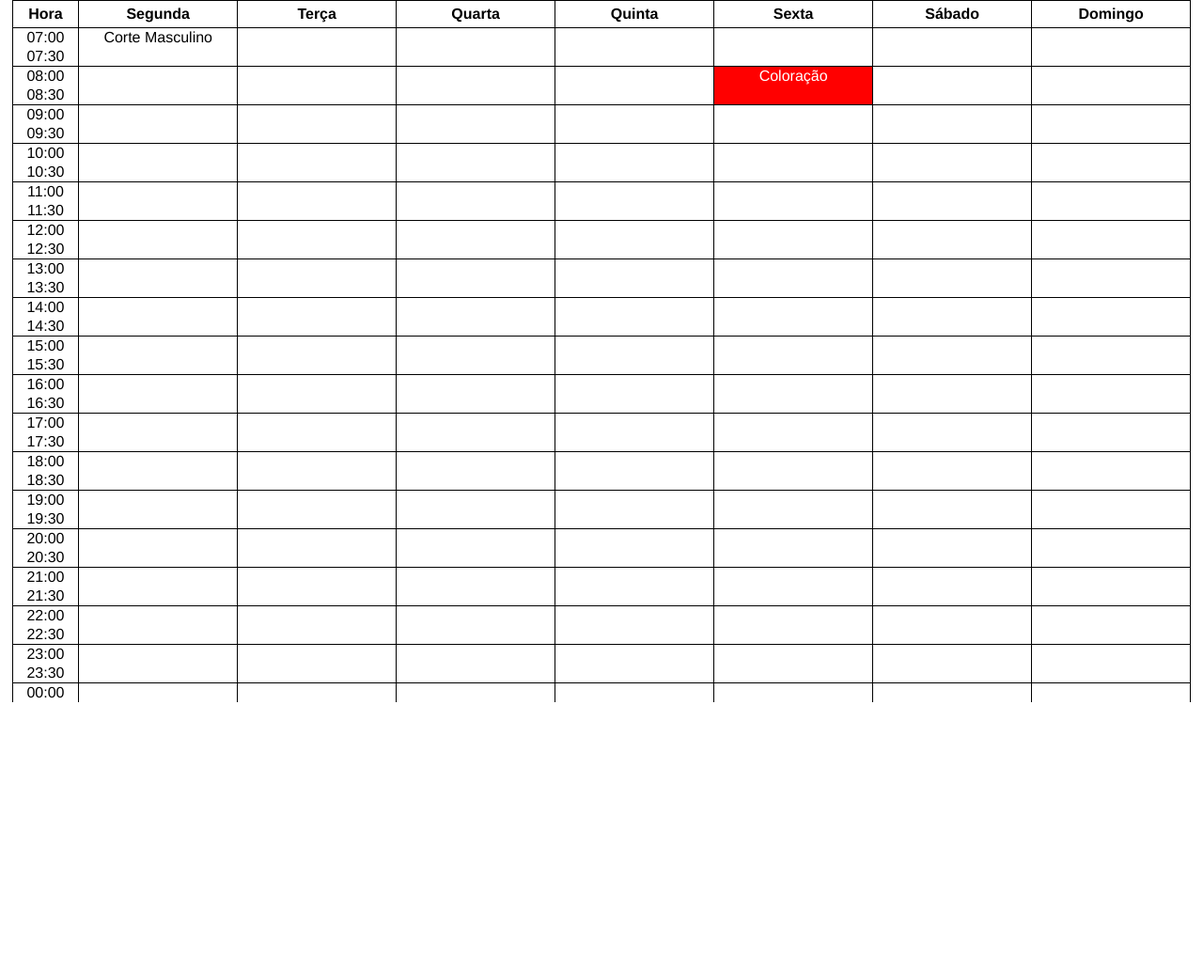
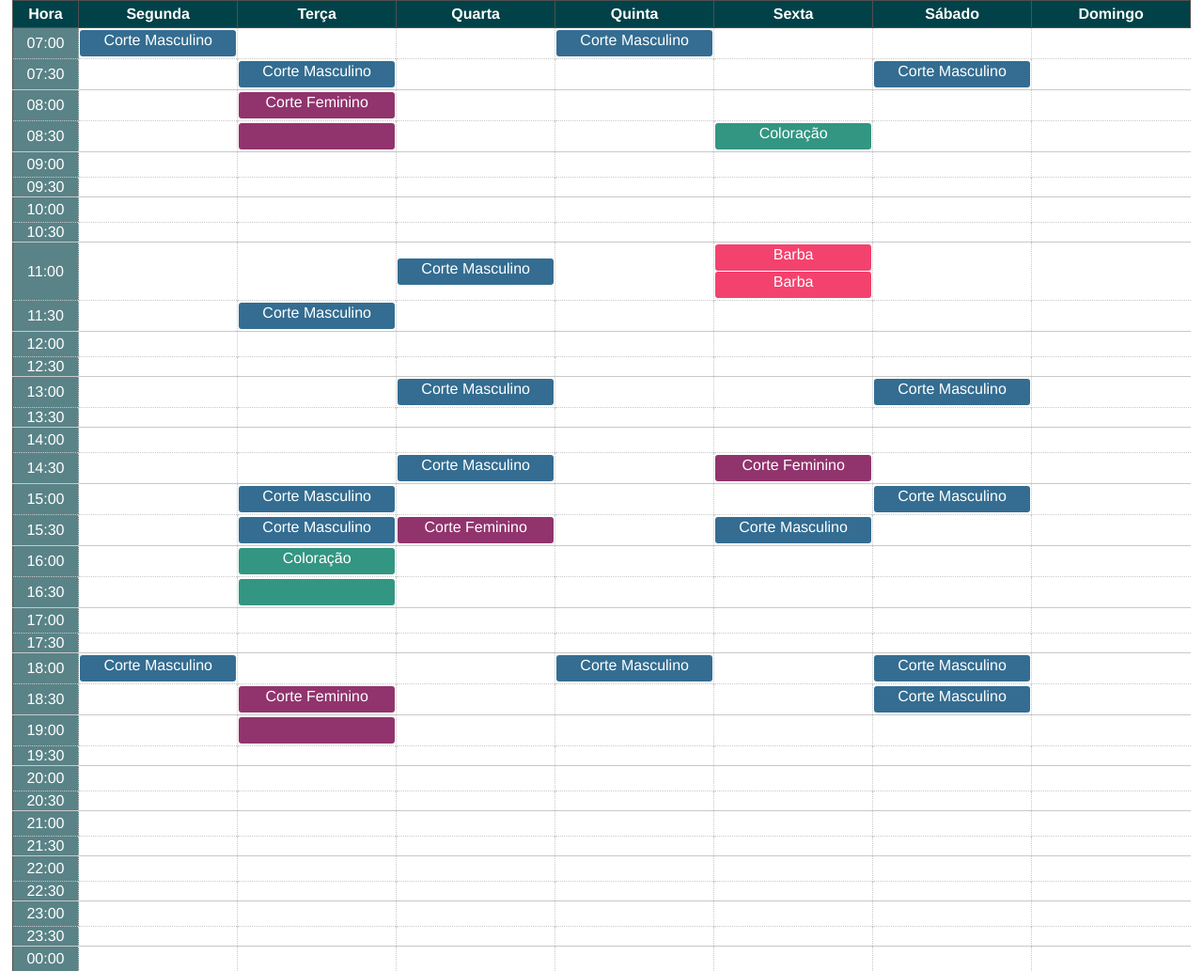
Before and after one commit to cecg31/barbershop, a PHP site: page /views/agenda.html in a window 1280 px wide. Shown: the whole page at 94% size. Before the commit the page ends 747 px from the top, so only its background shows below. Run offline with PHP 8.4, Linux system fonts and the light colour scheme.

Commit message:
Agenda Layout v2

```diff
--- a/graphics/styling/agenda.css
+++ b/graphics/styling/agenda.css
@@ -25,33 +25,41 @@ body
 
 #agenda-layout table td
 {
-
     text-align: center;
 }
 
 #agenda-layout table th
 {
-    border: 1px solid black;
+    border: 1px solid #4f4f4f;
     padding: 5px 0;
+    background-color: #014248;
+    color: white;
+}
+
+#agenda-layout table td:first-child
+{
+
+    background-color: #5A8387;
+    color: white;
+    height: 24px;
+    border: none;
 }
 
 #agenda-layout table tr
 {
-    border: 1px solid black;
-    border-bottom: none;
     height: 100%;
+      border-left: 1px solid #4f4f4f;
 }
 
 #agenda-layout table td
 {
-    border-left: 1px solid black;
-
+    border-top: 1px solid #c9c9c9;
+    border-left: 1px dotted #c9c9c9 !important;
 }
 
-#agenda-layout table tr:nth-child(even)
+#agenda-layout table tr:nth-child(even) td
 {
-
-    border-top: none;
+    border-top: 1px dotted #c9c9c9;
     height: 100%;
 }
 
@@ -59,10 +67,40 @@ body
 #agenda-layout tr td:first-child
 {
     text-align: center;
+    border-top: 1px solid #c9c9c9;
 }
+
 
 .appointment
 {
     width: 100%;
     border-radius: 3px;
+    padding: 2px 0;
+    min-height: 24px;
+    margin: 1px 0;
+    cursor: pointer;
 }
+
+.ap1
+{
+   background-color: #346d91;
+   color: white;
+}
+
+.ap2
+{
+   background-color: #91346d;
+   color: white;
+}
+
+.ap3
+{
+   background-color: #339682;
+   color: white;
+}
+
+.ap4
+{
+   background-color: #f4426e;
+   color: white;
+}
--- a/views/agenda.html
+++ b/views/agenda.html
@@ -27,7 +27,7 @@
                 <td> <div class="appointment ap1">Corte Masculino</div> </td>
                 <td></td>
                 <td></td>
-                <td></td>
+                <td><div class="appointment ap1">Corte Masculino</div></td>
                 <td></td>
                 <td></td>
                 <td></td>
@@ -35,30 +35,30 @@
               <tr hour="730">
                 <td>07:30</td>
                 <td></td>
+                <td><div class="appointment ap1">Corte Masculino</div></td>
                 <td></td>
+                <td></td>
+                <td></td>
+                <td><div class="appointment ap1">Corte Masculino</div></td>
+                <td></td>
+              </tr>
+              <tr hour="8">
+                <td>08:00</td>
+                <td></td>
+                <td><div class="appointment ap2">Corte Feminino</div></td>
                 <td></td>
                 <td></td>
                 <td></td>
                 <td></td>
                 <td></td>
               </tr>
-              <tr hour="8">
-                <td>08:00</td>
-                <td></td>
-                <td></td>
-                <td></td>
-                <td></td>
-                <td style="background-color: red; color:white;">Coloração</td>
-                <td></td>
-                <td></td>
-              </tr>
               <tr hour="830">
                 <td>08:30</td>
                 <td></td>
+                <td><div class="appointment ap2"> </div></td>
                 <td></td>
                 <td></td>
-                <td></td>
-                <td style="background-color: red; color:white;"></td>
+                <td><div class="appointment ap3">Coloração</div></td>
                 <td></td>
                 <td></td>
               </tr>
@@ -106,16 +106,16 @@
                 <td>11:00</td>
                 <td></td>
                 <td></td>
+                <td><div class="appointment ap1">Corte Masculino</div></td>
                 <td></td>
-                <td></td>
-                <td></td>
+                <td><div class="appointment ap4">Barba</div> <div class="appointment ap4">Barba</div></td>
                 <td></td>
                 <td></td>
               </tr>
               <tr hour="1130">
                 <td>11:30</td>
                 <td></td>
-                <td></td>
+                <td><div class="appointment ap1">Corte Masculino</div></td>
                 <td></td>
                 <td></td>
                 <td></td>
@@ -146,10 +146,10 @@
                 <td>13:00</td>
                 <td></td>
                 <td></td>
+                <td><div class="appointment ap1">Corte Masculino</div></td>
                 <td></td>
                 <td></td>
-                <td></td>
-                <td></td>
+                <td><div class="appointment ap1">Corte Masculino</div></td>
                 <td></td>
               </tr>
               <tr hour="1330">
@@ -176,36 +176,36 @@
                 <td>14:30</td>
                 <td></td>
                 <td></td>
+                <td><div class="appointment ap1">Corte Masculino</div></td>
                 <td></td>
-                <td></td>
-                <td></td>
+                <td><div class="appointment ap2">Corte Feminino</div></td>
                 <td></td>
                 <td></td>
               </tr>
               <tr hour="15">
                 <td>15:00</td>
                 <td></td>
+                <td><div class="appointment ap1">Corte Masculino</div></td>
                 <td></td>
                 <td></td>
                 <td></td>
-                <td></td>
-                <td></td>
+                <td><div class="appointment ap1">Corte Masculino</div></td>
                 <td></td>
               </tr>
               <tr hour="1530">
                 <td>15:30</td>
                 <td></td>
+                <td><div class="appointment ap1">Corte Masculino</div></td>
+                <td><div class="appointment ap2">Corte Feminino</div></td>
                 <td></td>
-                <td></td>
-                <td></td>
-                <td></td>
+                <td><div class="appointment ap1">Corte Masculino</div></td>
                 <td></td>
                 <td></td>
               </tr>
               <tr hour="16">
                 <td>16:00</td>
                 <td></td>
-                <td></td>
+                <td><div class="appointment ap3">Coloração</div></td>
                 <td></td>
                 <td></td>
                 <td></td>
@@ -215,7 +215,7 @@
               <tr hour="1630">
                 <td>16:30</td>
                 <td></td>
-                <td></td>
+                <td><div class="appointment ap3"></div></td>
                 <td></td>
                 <td></td>
                 <td></td>
@@ -244,28 +244,28 @@
               </tr>
               <tr hour="18">
                 <td>18:00</td>
+                <td><div class="appointment ap1">Corte Masculino</div></td>
                 <td></td>
                 <td></td>
+                <td><div class="appointment ap1">Corte Masculino</div></td>
                 <td></td>
-                <td></td>
-                <td></td>
-                <td></td>
+                <td><div class="appointment ap1">Corte Masculino</div></td>
                 <td></td>
               </tr>
               <tr hour="1830">
                 <td>18:30</td>
                 <td></td>
+                <td><div class="appointment ap2">Corte Feminino</div></td>
                 <td></td>
                 <td></td>
                 <td></td>
-                <td></td>
-                <td></td>
+                <td><div class="appointment ap1">Corte Masculino</div></td>
                 <td></td>
               </tr>
               <tr hour="19">
                 <td>19:00</td>
                 <td></td>
-                <td></td>
+                <td><div class="appointment ap2"></div></td>
                 <td></td>
                 <td></td>
                 <td></td>
```
